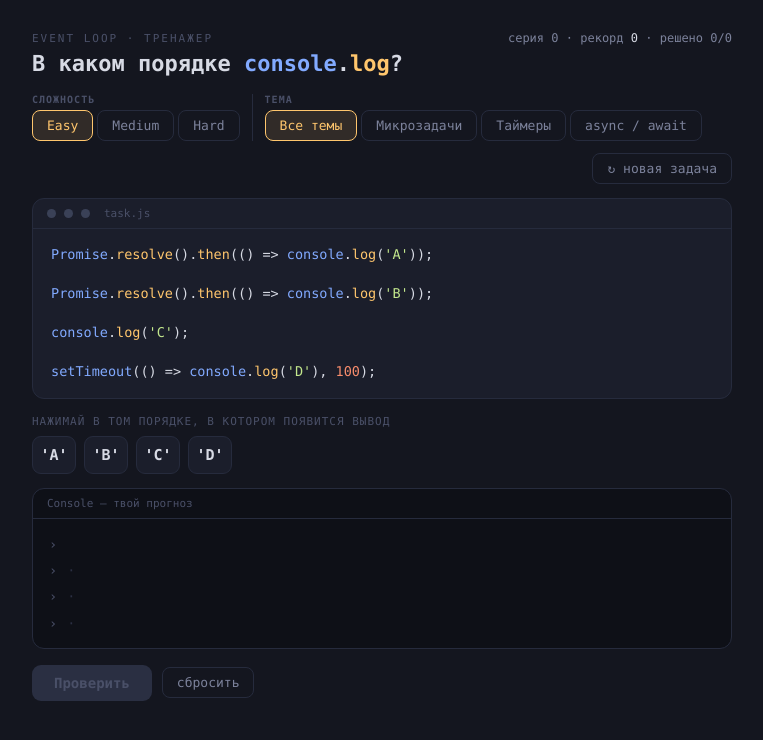
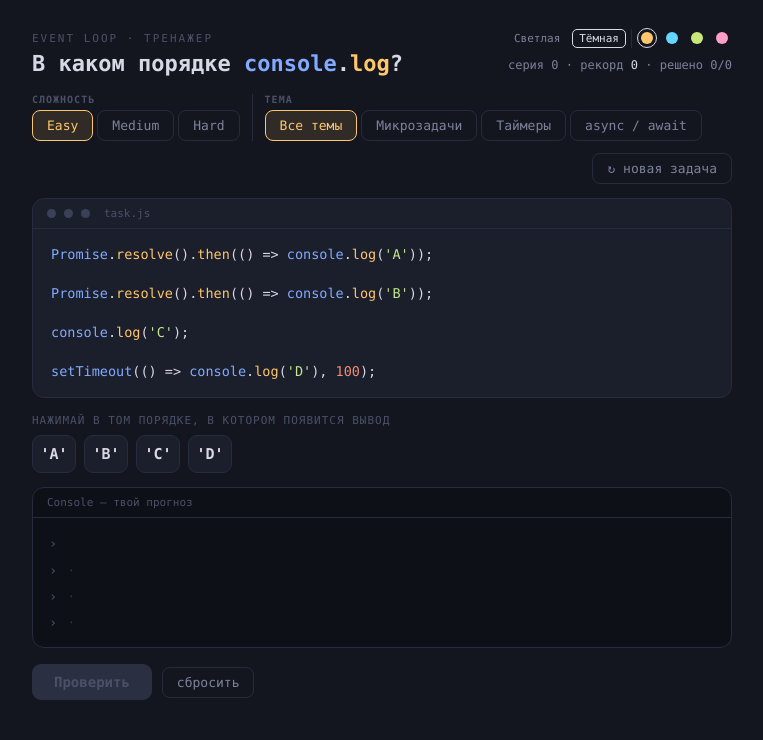
Before and after one commit to nprvsh/EventLoopTrainer, a React (Vite) app: page / in a window 1280 px wide. Shown: the top 740 px of the page, without its empty margins (258-1021 px from the left). Built offline with nearby package versions, Linux system fonts and the light colour scheme.

Commit message:
add theme support

```diff
--- a/src/App.tsx
+++ b/src/App.tsx
@@ -10,16 +10,32 @@ import {
   TokenPicker,
   TrainerHeader,
 } from "@/components";
-import type { LevelKey, Stats, Task, ThemeKey } from "@/types";
+import type { ColorModeKey, ColorThemeKey, LevelKey, Stats, Task, ThemeKey } from "@/types";
 import s from "./App.module.css";
 
 const STATS_STORAGE_KEY = "event-loop-trainer:stats";
 const MISTAKES_STORAGE_KEY = "event-loop-trainer:mistakes";
+const COLOR_THEME_STORAGE_KEY = "event-loop-trainer:color-theme";
+const COLOR_MODE_STORAGE_KEY = "event-loop-trainer:color-mode";
 const emptyStats: Stats = { streak: 0, best: 0, solved: 0, total: 0 };
+const colorThemes: ColorThemeKey[] = ["midnight", "ocean", "forest", "rose"];
+const colorModes: ColorModeKey[] = ["dark", "light"];
+const themeColors: Record<ColorModeKey, Record<ColorThemeKey, string>> = {
+  dark: { midnight: "#14161F", ocean: "#071923", forest: "#101A14", rose: "#20131E" },
+  light: { midnight: "#F7F8FC", ocean: "#F1FAFD", forest: "#F4F9F1", rose: "#FDF5FA" },
+};
 
 export default function App() {
   const [level, setLevel] = useState<LevelKey>("easy");
   const [theme, setTheme] = useState<ThemeKey>("all");
+  const [colorTheme, setColorTheme] = useState<ColorThemeKey>(() => {
+    const savedTheme = localStorage.getItem(COLOR_THEME_STORAGE_KEY);
+    return colorThemes.includes(savedTheme as ColorThemeKey) ? savedTheme as ColorThemeKey : "midnight";
+  });
+  const [colorMode, setColorMode] = useState<ColorModeKey>(() => {
+    const savedMode = localStorage.getItem(COLOR_MODE_STORAGE_KEY);
+    return colorModes.includes(savedMode as ColorModeKey) ? savedMode as ColorModeKey : "dark";
+  });
   const [task, setTask] = useState<Task | null>(null);
   const [answer, setAnswer] = useState<number[]>([]);
   const [checked, setChecked] = useState(false);
@@ -74,6 +90,17 @@ export default function App() {
     localStorage.setItem(MISTAKES_STORAGE_KEY, JSON.stringify(mistakes));
   }, [mistakes]);
 
+  useEffect(() => {
+    document.documentElement.dataset.colorTheme = colorTheme;
+    document.documentElement.dataset.colorMode = colorMode;
+    document.documentElement.style.colorScheme = colorMode;
+    localStorage.setItem(COLOR_THEME_STORAGE_KEY, colorTheme);
+    localStorage.setItem(COLOR_MODE_STORAGE_KEY, colorMode);
+
+    const themeColor = document.querySelector('meta[name="theme-color"]');
+    themeColor?.setAttribute("content", themeColors[colorMode][colorTheme]);
+  }, [colorMode, colorTheme]);
+
   const place = (index: number) => {
     if (!checked) setAnswer((currentAnswer) => [...currentAnswer, index]);
   };
@@ -126,7 +153,13 @@ export default function App() {
   return (
     <div className={s.page}>
       <div className={s.wrap}>
-        <TrainerHeader stats={stats} />
+        <TrainerHeader
+          stats={stats}
+          colorTheme={colorTheme}
+          colorMode={colorMode}
+          onColorThemeChange={setColorTheme}
+          onColorModeChange={setColorMode}
+        />
         <LevelSelector
           level={level}
           theme={theme}
--- a/src/components/TrainerHeader/TrainerHeader.module.css
+++ b/src/components/TrainerHeader/TrainerHeader.module.css
@@ -4,6 +4,12 @@
   align-items: baseline;
   flex-wrap: wrap;
   gap: 10px;
+}
+
+.meta {
+  display: grid;
+  justify-items: end;
+  gap: 7px;
 }
 
 .kicker {
@@ -34,6 +40,70 @@
   line-height: 1.7;
 }
 
+.appearanceControls,
+.themePicker,
+.modePicker {
+  display: flex;
+  gap: 5px;
+}
+
+.appearanceControls {
+  align-items: center;
+}
+
+.modePicker {
+  padding-right: 5px;
+  border-right: 1px solid var(--panel-edge);
+}
+
+.modeButton,
+.themeButton {
+  display: grid;
+  place-items: center;
+  width: 20px;
+  height: 20px;
+  padding: 0;
+  border: 1px solid transparent;
+  border-radius: 50%;
+  background: transparent;
+  cursor: pointer;
+}
+
+.modeButton {
+  width: auto;
+  height: auto;
+  padding: 3px 6px;
+  border-radius: 5px;
+  color: var(--dim);
+  font-size: 11px;
+  line-height: 1;
+}
+
+.modeButton:hover,
+.modeButtonActive,
+.themeButton:hover,
+.themeButtonActive {
+  border-color: var(--text);
+  color: var(--text);
+}
+
+.modeButton:focus-visible,
+.themeButton:focus-visible {
+  outline: 2px solid var(--amber);
+  outline-offset: 2px;
+}
+
+.themeDot {
+  width: 12px;
+  height: 12px;
+  border-radius: 50%;
+}
+
+.themeDotMidnight { background: #FFC66D; }
+.themeDotOcean { background: #62D6FF; }
+.themeDotForest { background: #C7E878; }
+.themeDotRose { background: #FF9DCB; }
+
 .statAccent {
   color: var(--amber);
 }
@@ -41,3 +111,13 @@
 .statText {
   color: var(--text);
 }
+
+@media (max-width: 520px) {
+  .meta {
+    justify-items: start;
+  }
+
+  .stats {
+    text-align: left;
+  }
+}
--- a/src/components/TrainerHeader/index.tsx
+++ b/src/components/TrainerHeader/index.tsx
@@ -1,15 +1,70 @@
-import type { Stats } from "@/types";
+import type { ColorModeKey, ColorThemeKey, Stats } from "@/types";
 import s from "./TrainerHeader.module.css";
 
 type TrainerHeaderProps = {
   stats: Stats;
+  colorTheme: ColorThemeKey;
+  colorMode: ColorModeKey;
+  onColorThemeChange: (theme: ColorThemeKey) => void;
+  onColorModeChange: (mode: ColorModeKey) => void;
 }
 
-export default function TrainerHeader({ stats }: TrainerHeaderProps) {
+const colorThemeOptions: { key: ColorThemeKey; label: string }[] = [
+  { key: "midnight", label: "Ночной" },
+  { key: "ocean", label: "Океан" },
+  { key: "forest", label: "Лес" },
+  { key: "rose", label: "Роза" },
+];
+
+export default function TrainerHeader({ stats, colorTheme, colorMode, onColorThemeChange, onColorModeChange }: TrainerHeaderProps) {
   return (
     <div className={s.header}>
-      <div><div className={s.kicker}>event loop · тренажер</div><h1 className={s.title}>В каком порядке <span className={s.titleFn}>console</span><span>.</span><span className={s.titleAmber}>log</span>?</h1></div>
-      <div className={s.stats}>серия <span className={stats.streak > 0 ? s.statAccent : undefined}>{stats.streak}</span>{" · "}рекорд <span className={s.statText}>{stats.best}</span>{" · "}решено {stats.solved}/{stats.total}</div>
+      <div>
+        <div className={s.kicker}>event loop · тренажер</div>
+        <h1 className={s.title}>В каком порядке <span className={s.titleFn}>console</span><span>.</span><span className={s.titleAmber}>log</span>?</h1>
+      </div>
+      <div className={s.meta}>
+        <div className={s.appearanceControls}>
+          <div className={s.modePicker} aria-label="Режим оформления">
+            <button
+              type="button"
+              className={`${s.modeButton} ${colorMode === "light" ? s.modeButtonActive : ""}`}
+              aria-label="Светлая тема"
+              aria-pressed={colorMode === "light"}
+              title="Светлая тема"
+              onClick={() => onColorModeChange("light")}
+            >
+              Светлая
+            </button>
+            <button
+              type="button"
+              className={`${s.modeButton} ${colorMode === "dark" ? s.modeButtonActive : ""}`}
+              aria-label="Тёмная тема"
+              aria-pressed={colorMode === "dark"}
+              title="Тёмная тема"
+              onClick={() => onColorModeChange("dark")}
+            >
+              Тёмная
+            </button>
+          </div>
+          <div className={s.themePicker} aria-label="Цветовая схема">
+            {colorThemeOptions.map(({ key, label }) => (
+              <button
+                key={key}
+                type="button"
+                className={`${s.themeButton} ${colorTheme === key ? s.themeButtonActive : ""}`}
+                aria-label={`Цветовая схема: ${label}`}
+                aria-pressed={colorTheme === key}
+                title={label}
+                onClick={() => onColorThemeChange(key)}
+              >
+                <span className={`${s.themeDot} ${s[`themeDot${key[0].toUpperCase()}${key.slice(1)}`]}`} />
+              </button>
+            ))}
+          </div>
+        </div>
+        <div className={s.stats}>серия <span className={stats.streak > 0 ? s.statAccent : undefined}>{stats.streak}</span>{" · "}рекорд <span className={s.statText}>{stats.best}</span>{" · "}решено {stats.solved}/{stats.total}</div>
+      </div>
     </div>
   );
 }
--- a/src/styles/global.css
+++ b/src/styles/global.css
@@ -26,6 +26,167 @@
   --mono: 'JetBrains Mono', 'Fira Code', 'SF Mono', Consolas, monospace;
 }
 
+:root[data-color-theme="ocean"] {
+  --bg: #071923;
+  --panel: #0C2635;
+  --panel-edge: #1B4053;
+  --console: #04131D;
+  --text: #D5EAF2;
+  --dim: #7EA6B6;
+  --faint: #4B7487;
+  --amber: #62D6FF;
+  --kw: #B99CFF;
+  --str: #8BE0B0;
+  --num: #FFAA7A;
+  --fn: #73C9FF;
+  --good: #66D895;
+  --bad: #FF7676;
+  --dot: #1E4A5D;
+  --dot-dim: #163746;
+  --empty: #1D4050;
+  --track: #153443;
+  --btn-disabled: #183745;
+  --on-amber: #03151C;
+}
+
+:root[data-color-theme="forest"] {
+  --bg: #101A14;
+  --panel: #19291D;
+  --panel-edge: #304637;
+  --console: #0A120C;
+  --text: #D9E8D7;
+  --dim: #93A891;
+  --faint: #637860;
+  --amber: #C7E878;
+  --kw: #D8A9E8;
+  --str: #9AD38A;
+  --num: #F2A67A;
+  --fn: #8CCCE0;
+  --good: #7CD68C;
+  --bad: #F27777;
+  --dot: #405943;
+  --dot-dim: #2C3D2F;
+  --empty: #354B38;
+  --track: #2A3D2D;
+  --btn-disabled: #2D4030;
+  --on-amber: #172009;
+}
+
+:root[data-color-theme="rose"] {
+  --bg: #20131E;
+  --panel: #301C2D;
+  --panel-edge: #51344B;
+  --console: #160C15;
+  --text: #F0DCEB;
+  --dim: #B694AB;
+  --faint: #805B76;
+  --amber: #FF9DCB;
+  --kw: #D9A5FF;
+  --str: #A9DE9D;
+  --num: #FFA47D;
+  --fn: #88CFFF;
+  --good: #7DDB9C;
+  --bad: #FF7B8A;
+  --dot: #633E5A;
+  --dot-dim: #462B40;
+  --empty: #59364F;
+  --track: #442B3F;
+  --btn-disabled: #472D42;
+  --on-amber: #2B0D20;
+}
+
+:root[data-color-mode="light"] {
+  --bg: #F7F8FC;
+  --panel: #FFFFFF;
+  --panel-edge: #DDE2EE;
+  --console: #F0F3F8;
+  --text: #202534;
+  --dim: #667085;
+  --faint: #8993A7;
+  --amber: #A86100;
+  --kw: #7A3FA2;
+  --str: #397339;
+  --num: #B24E2D;
+  --fn: #316CC4;
+  --good: #248243;
+  --bad: #C33D4A;
+  --dot: #C6CEDD;
+  --dot-dim: #AEB8CB;
+  --empty: #D0D7E4;
+  --track: #E2E7F0;
+  --btn-disabled: #E4E8F0;
+  --on-amber: #FFFFFF;
+}
+
+:root[data-color-mode="light"][data-color-theme="ocean"] {
+  --bg: #F1FAFD;
+  --panel: #FFFFFF;
+  --panel-edge: #C9E4ED;
+  --console: #E8F5F9;
+  --text: #153542;
+  --dim: #5B7C88;
+  --faint: #7D9CA7;
+  --amber: #00789B;
+  --kw: #7251A6;
+  --str: #287250;
+  --num: #B6542E;
+  --fn: #1777B2;
+  --good: #218458;
+  --bad: #C9434C;
+  --dot: #B8DCE7;
+  --dot-dim: #9CC7D4;
+  --empty: #C9E6ED;
+  --track: #DCEEF3;
+  --btn-disabled: #DBEAF0;
+  --on-amber: #FFFFFF;
+}
+
+:root[data-color-mode="light"][data-color-theme="forest"] {
+  --bg: #F4F9F1;
+  --panel: #FFFFFF;
+  --panel-edge: #D3E3CF;
+  --console: #EDF5EA;
+  --text: #233527;
+  --dim: #687B69;
+  --faint: #879988;
+  --amber: #627E12;
+  --kw: #7C4F9E;
+  --str: #2D733E;
+  --num: #B45932;
+  --fn: #28769A;
+  --good: #2A8245;
+  --bad: #BF4149;
+  --dot: #C3D8C2;
+  --dot-dim: #A9C2AA;
+  --empty: #CEE0CE;
+  --track: #E1EBDE;
+  --btn-disabled: #E0EBDD;
+  --on-amber: #FFFFFF;
+}
+
+:root[data-color-mode="light"][data-color-theme="rose"] {
+  --bg: #FDF5FA;
+  --panel: #FFFFFF;
+  --panel-edge: #ECD3E3;
+  --console: #F9ECF4;
+  --text: #3D2335;
+  --dim: #87677B;
+  --faint: #A18496;
+  --amber: #B12C70;
+  --kw: #8053B0;
+  --str: #33743D;
+  --num: #B55335;
+  --fn: #2D75B5;
+  --good: #2C854A;
+  --bad: #C54059;
+  --dot: #E4C4D8;
+  --dot-dim: #D2ACC5;
+  --empty: #E9CFDF;
+  --track: #F0DEEA;
+  --btn-disabled: #F0DFEA;
+  --on-amber: #FFFFFF;
+}
+
 * {
   box-sizing: border-box;
 }
--- a/src/types/index.ts
+++ b/src/types/index.ts
@@ -44,6 +44,9 @@ export type LevelKey = "easy" | "medium" | "hard";
 
 export type ThemeKey = "all" | "microtasks" | "timers" | "async";
 
+export type ColorThemeKey = "midnight" | "ocean" | "forest" | "rose";
+export type ColorModeKey = "dark" | "light";
+
 export type Snippet = {
   code: string;
   lines: string[];
```
Also changed, not shown: index.html (+10 -1 lines).
